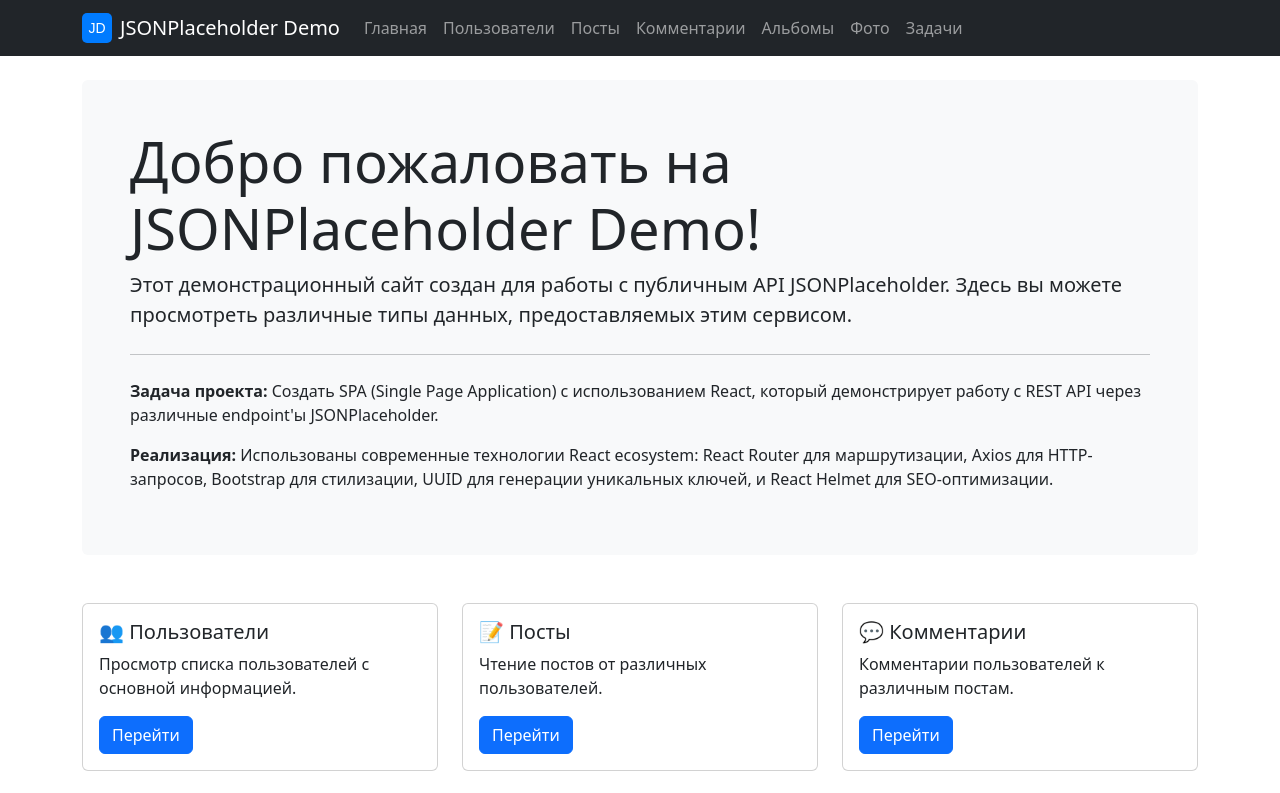
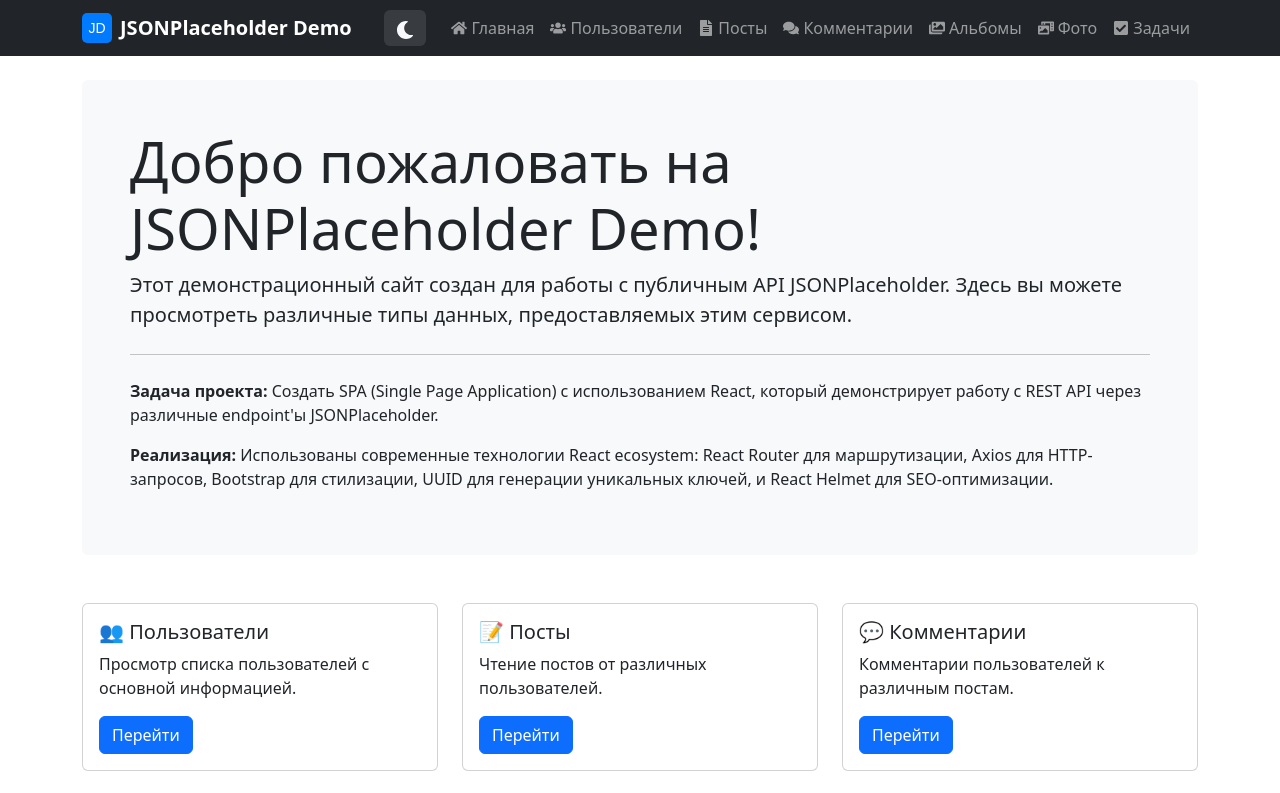
Before and after one commit to AlexH73/frontend-pro, a React (Vite) app in the folder homeworks/hw_06/code/mini_app/: page / in a window 1280 px wide. Shown: the top 793 px of the page. Built offline with nearby package versions, Linux system fonts and the light colour scheme.

Commit message:
style(ThemeToggle):
dark and light theme styles have been added and icons have been connected

```diff
--- a/homeworks/hw_06/code/mini_app/src/App.css
+++ b/homeworks/hw_06/code/mini_app/src/App.css
@@ -0,0 +1,67 @@
+.main-content {
+  min-height: calc(100vh - 160px);
+}
+
+.navbar-brand {
+  font-weight: 600;
+}
+
+.theme-toggle {
+  border: none;
+  background: rgba(255, 255, 255, 0.1);
+  margin-left: 1rem;
+}
+
+.theme-toggle:hover {
+  background: rgba(255, 255, 255, 0.2);
+  transform: scale(1.05);
+}
+
+.footer {
+  border-top: 1px solid var(--border-color);
+}
+
+/* Стили для карточек с иконками */
+.feature-card {
+  border: none;
+  border-radius: 15px;
+  overflow: hidden;
+  height: 100%;
+}
+
+.feature-card .card-body {
+  padding: 2rem;
+}
+
+.feature-icon {
+  font-size: 3rem;
+  margin-bottom: 1rem;
+  color: var(--primary-color);
+}
+
+/* Стили для навигации */
+.nav-link {
+  transition: color 0.3s ease;
+}
+
+.nav-link:hover {
+  color: var(--primary-color) !important;
+}
+
+/* Стили для спиннера загрузки */
+.loading-spinner {
+  display: flex;
+  justify-content: center;
+  align-items: center;
+  height: 200px;
+}
+
+/* Стили для изображений */
+.thumbnail {
+  transition: transform 0.3s ease;
+  cursor: pointer;
+}
+
+.thumbnail:hover {
+  transform: scale(1.05);
+}
--- a/homeworks/hw_06/code/mini_app/src/App.tsx
+++ b/homeworks/hw_06/code/mini_app/src/App.tsx
@@ -1,13 +1,22 @@
 import { Link, Route, Routes } from "react-router-dom";
+import {
+  FaHome,
+  FaUsers,
+  FaFileAlt,
+  FaComments,
+  FaImages,
+  FaPhotoVideo,
+  FaCheckSquare,
+} from "react-icons/fa";
 import "./App.css";
 import Home from "./pages/Home/Home";
 import Users from "./pages/Users/Users";
+import Posts from "./pages/Posts/Posts";
 import Comments from "./pages/Comments/Comments";
-import Posts from "./pages/Posts/Posts";
 import Albums from "./pages/Albums/Albums";
 import Photos from "./pages/Photos/Photos";
 import Todos from "./pages/Todos/Todos";
-
+import ThemeToggle from "./components/ThemeToggle/ThemeToggle";
 function App() {
   return (
     <>
@@ -22,48 +31,80 @@
             />
             JSONPlaceholder Demo
           </Link>
+
+          <ThemeToggle />
+
           <button
             className="navbar-toggler"
             type="button"
             data-bs-toggle="collapse"
             data-bs-target="#navbarNav"
+            aria-controls="navbarNav"
+            aria-expanded="false"
+            aria-label="Toggle navigation"
           >
             <span className="navbar-toggler-icon"></span>
           </button>
+
           <div className="collapse navbar-collapse" id="navbarNav">
-            <ul className="navbar-nav me-auto mb-2 mb-lg-0">
+            <ul className="navbar-nav ms-auto mb-2 mb-lg-0">
               <li className="nav-item">
-                <Link className="nav-link" to="/">
+                <Link className="nav-link d-flex align-items-center" to="/">
+                  <FaHome className="me-1" />
                   Главная
                 </Link>
               </li>
               <li className="nav-item">
-                <Link className="nav-link" to="/users">
+                <Link
+                  className="nav-link d-flex align-items-center"
+                  to="/users"
+                >
+                  <FaUsers className="me-1" />
                   Пользователи
                 </Link>
               </li>
               <li className="nav-item">
-                <Link className="nav-link" to="/posts">
+                <Link
+                  className="nav-link d-flex align-items-center"
+                  to="/posts"
+                >
+                  <FaFileAlt className="me-1" />
                   Посты
                 </Link>
               </li>
               <li className="nav-item">
-                <Link className="nav-link" to="/comments">
+                <Link
+                  className="nav-link d-flex align-items-center"
+                  to="/comments"
+                >
+                  <FaComments className="me-1" />
                   Комментарии
                 </Link>
               </li>
               <li className="nav-item">
-                <Link className="nav-link" to="/albums">
+                <Link
+                  className="nav-link d-flex align-items-center"
+                  to="/albums"
+                >
+                  <FaImages className="me-1" />
                   Альбомы
                 </Link>
               </li>
               <li className="nav-item">
-                <Link className="nav-link" to="/photos">
+                <Link
+                  className="nav-link d-flex align-items-center"
+                  to="/photos"
+                >
+                  <FaPhotoVideo className="me-1" />
                   Фото
                 </Link>
               </li>
               <li className="nav-item">
-                <Link className="nav-link" to="/todos">
+                <Link
+                  className="nav-link d-flex align-items-center"
+                  to="/todos"
+                >
+                  <FaCheckSquare className="me-1" />
                   Задачи
                 </Link>
               </li>
@@ -72,6 +113,7 @@
         </div>
       </nav>
 
+      <main className="main-content">
         <Routes>
           <Route path="/" element={<Home />} />
           <Route path="/users" element={<Users />} />
@@ -81,6 +123,7 @@
           <Route path="/photos" element={<Photos />} />
           <Route path="/todos" element={<Todos />} />
         </Routes>
+      </main>
     </>
   );
 }
--- /dev/null
+++ b/homeworks/hw_06/code/mini_app/src/components/ThemeToggle/ThemeToggle.tsx
@@ -0,0 +1,33 @@
+import { useState, useEffect } from "react";
+import { FaSun, FaMoon } from "react-icons/fa";
+
+const ThemeToggle = () => {
+  const [isDark, setIsDark] = useState(() => {
+    const saved = localStorage.getItem("theme");
+    return saved ? JSON.parse(saved) : false;
+  });
+
+  useEffect(() => {
+    localStorage.setItem("theme", JSON.stringify(isDark));
+
+    if (isDark) {
+      document.body.classList.add("dark-theme");
+      document.body.classList.remove("light-theme");
+    } else {
+      document.body.classList.add("light-theme");
+      document.body.classList.remove("dark-theme");
+    }
+  }, [isDark]);
+
+  return (
+    <button
+      className="btn btn-outline-light theme-toggle"
+      onClick={() => setIsDark(!isDark)}
+      title={isDark ? "Switch to light theme" : "Switch to dark theme"}
+    >
+      {isDark ? <FaSun size={18} /> : <FaMoon size={18} />}
+    </button>
+  );
+};
+
+export default ThemeToggle;
--- a/homeworks/hw_06/code/mini_app/src/index.css
+++ b/homeworks/hw_06/code/mini_app/src/index.css
@@ -0,0 +1,102 @@
+:root {
+  --primary-color: #007bff;
+  --secondary-color: #6c757d;
+  --success-color: #28a745;
+  --danger-color: #dc3545;
+  --warning-color: #ffc107;
+  --info-color: #17a2b8;
+  --light-color: #f8f9fa;
+  --dark-color: #343a40;
+}
+
+/* Светлая тема (по умолчанию) */
+body.light-theme {
+  --bg-primary: #ffffff;
+  --bg-secondary: #f8f9fa;
+  --text-primary: #212529;
+  --text-secondary: #6c757d;
+  --border-color: #dee2e6;
+  --card-bg: #ffffff;
+  --navbar-bg: #343a40;
+  --footer-bg: #343a40;
+}
+
+/* Темная тема */
+body.dark-theme {
+  --bg-primary: #121212;
+  --bg-secondary: #1e1e1e;
+  --text-primary: #e9ecef;
+  --text-secondary: #adb5bd;
+  --border-color: #444;
+  --card-bg: #1e1e1e;
+  --navbar-bg: #0d1117;
+  --footer-bg: #0d1117;
+
+  background-color: var(--bg-primary);
+  color: var(--text-primary);
+}
+
+body.dark-theme .card {
+  background-color: var(--card-bg);
+  border-color: var(--border-color);
+  color: var(--text-primary);
+}
+
+body.dark-theme .card-body {
+  background-color: var(--card-bg);
+  color: var(--text-primary);
+}
+
+body.dark-theme .card-title {
+  color: var(--text-primary);
+}
+
+body.dark-theme .card-text {
+  color: var(--text-secondary);
+}
+
+body.dark-theme .navbar-dark {
+  background-color: var(--navbar-bg) !important;
+}
+
+body.dark-theme .footer {
+  background-color: var(--footer-bg) !important;
+}
+
+body.dark-theme .jumbotron {
+  background-color: var(--bg-secondary) !important;
+  color: var(--text-primary);
+}
+
+body.dark-theme .table {
+  color: var(--text-primary);
+}
+
+body.dark-theme .text-muted {
+  color: var(--text-secondary) !important;
+}
+
+/* Анимации */
+.theme-toggle {
+  transition: all 0.3s ease;
+}
+
+.card {
+  transition: transform 0.2s ease, box-shadow 0.2s ease;
+}
+
+.card:hover {
+  transform: translateY(-2px);
+}
+
+/* Адаптивность для мобильных */
+@media (max-width: 768px) {
+  .navbar-brand {
+    font-size: 1rem;
+  }
+
+  .theme-toggle {
+    margin-left: auto;
+    margin-right: 1rem;
+  }
+}
```
Lines whose indentation alone changed are shown as unchanged.
